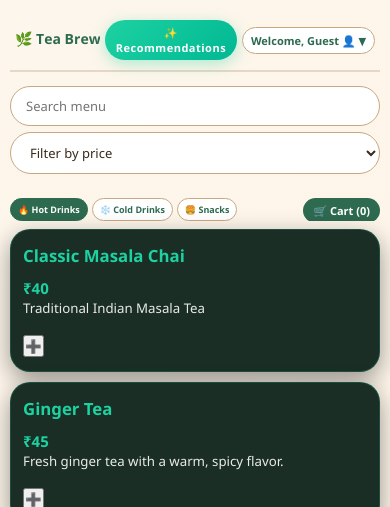
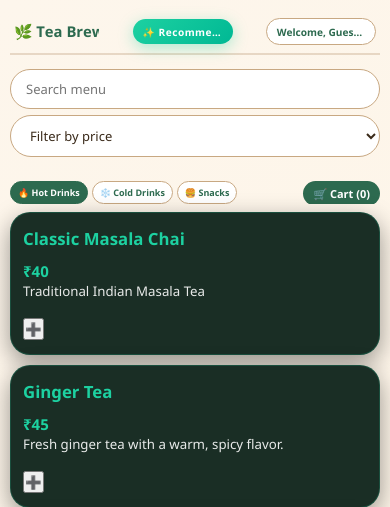
Before and after one commit to ravi755667kumar-del/Django_project, a Django app: page /menu/ in a window 390 px wide. Shown: the top 507 px of the page. Run offline with Django 5.2, Linux system fonts and the light colour scheme; data comes from the database, SQL or seed files in the repository; data that the repository does not hold is empty.

Commit message:
update for responive for ios

```diff
--- a/tea/shop/templates/menu.html
+++ b/tea/shop/templates/menu.html
@@ -279,29 +279,31 @@
         height: auto;
     }
 
-    /* Adjust header elements to fit one line on narrow screens */
+    /* Adjust header elements to dynamically scale with screen width on small phones */
     @media (max-width: 500px) {
         .top-header {
-            gap: 5px !important;
-            padding: 10px 5px !important;
+            gap: 1.5vw !important;
+            padding: 2vw 1vw !important;
+            width: 100%;
+            justify-content: space-between !important;
         }
         .brand-logo h1 {
-            font-size: 14px !important;
+            font-size: clamp(11px, 3.8vw, 15px) !important;
             white-space: nowrap;
         }
         .rec-nav-btn {
-            padding: 5px 8px !important;
-            font-size: 11px !important;
-            white-space: normal !important; /* Allow wrapping */
-            flex-shrink: 1; /* Allow shrinking */
-            max-width: 100%;
+            padding: 1.5vw 2.5vw !important;
+            font-size: clamp(8px, 2.6vw, 11px) !important;
+            white-space: nowrap !important;
+            flex-shrink: 1;
+            min-width: 0; /* allows flexbox to compress it */
         }
         .profile-btn {
-            padding: 5px 8px !important;
-            font-size: 11px !important;
-            white-space: normal !important; /* Allow wrapping */
+            padding: 1.5vw 2.5vw !important;
+            font-size: clamp(8px, 2.6vw, 11px) !important;
+            white-space: nowrap !important;
             flex-shrink: 1;
-            max-width: 100%;
+            min-width: 0; /* allows flexbox to compress it */
         }
         .chat-widget {
             right: 15px !important;
```
